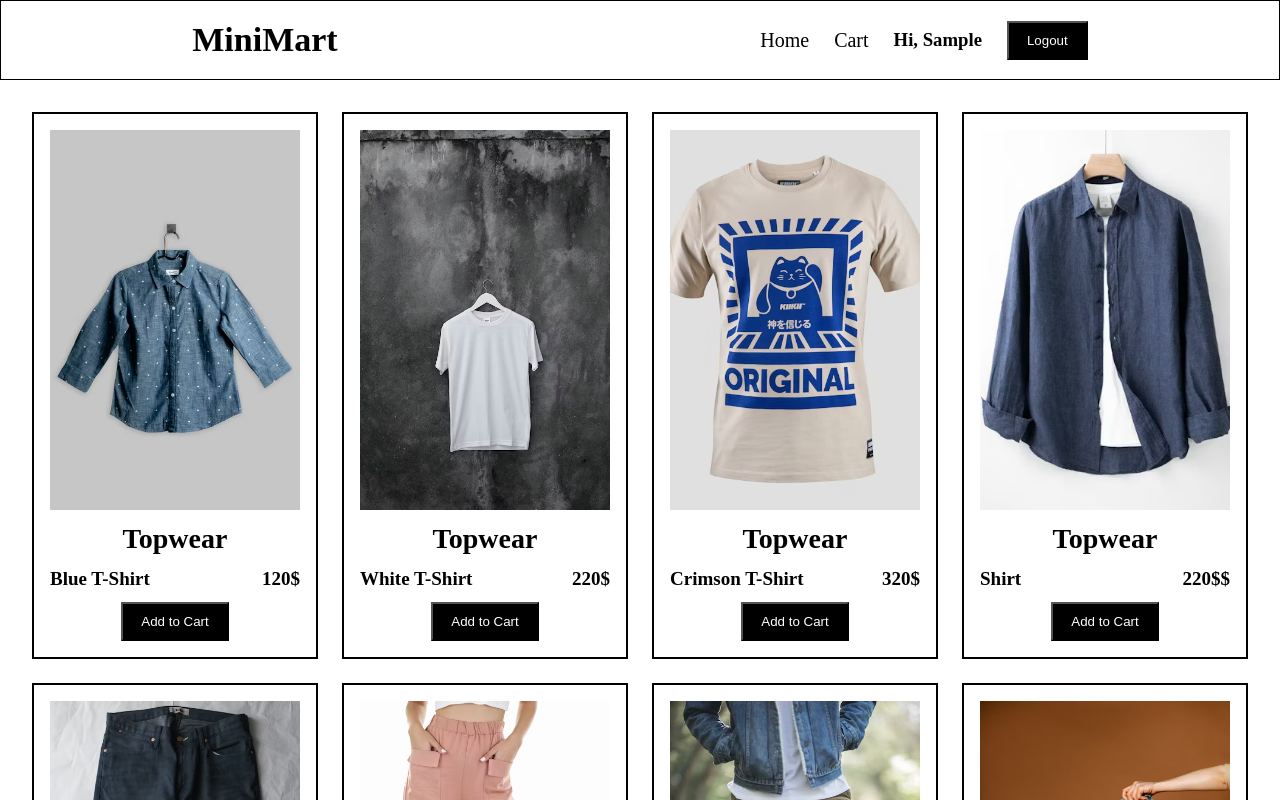
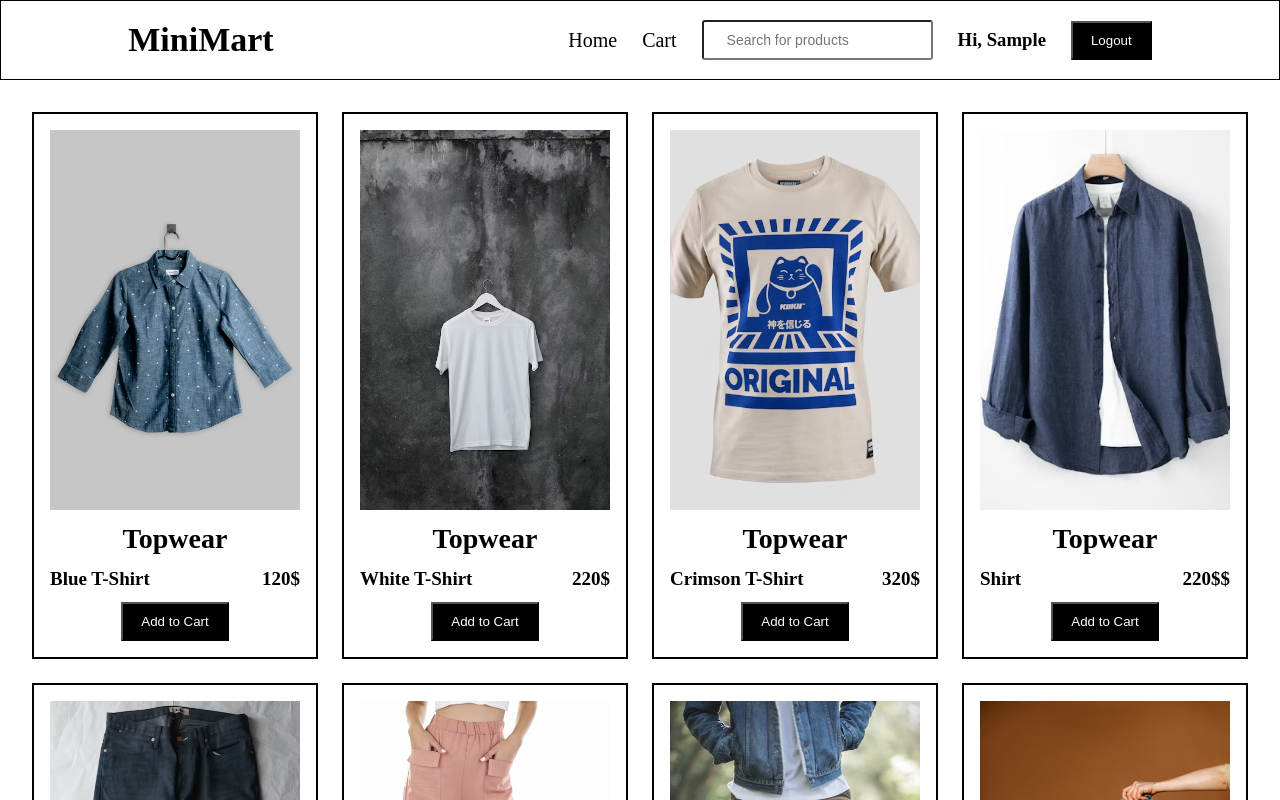
Before and after one commit to IblameNavin/MiniMart, a React app: page / in a window 1280 px wide. Both pictures are taken after typing "Sample", "name@example.com", "Sample123" into the empty fields and a click on the button "Signup". Shown: the top 800 px of the page. Built offline with nearby package versions, Linux system fonts and the light colour scheme; the HTML template or start-up script is replaced by a standard one.

Commit message:
Product filtering Logic Done

```diff
--- a/src/components/Navbar/Navbar.jsx
+++ b/src/components/Navbar/Navbar.jsx
@@ -1,6 +1,7 @@
-import React from 'react'
 import styles from "./Navbar.module.css"
 import { Link, useNavigate } from "react-router-dom"
+import { AppContext } from '../../context/AppContext';
+import { useContext } from "react";
 
 
 const Navbar = ({user, setUser}) => {
@@ -12,6 +13,10 @@ const Navbar = ({user, setUser}) => {
         setUser(null)
         navigate("/login")
     }
+
+    const { searchInput, setSearchInput } = useContext(AppContext)
+
+
   return (
     <>
     <div className = {styles.outerDiv} >
@@ -24,6 +29,7 @@ const Navbar = ({user, setUser}) => {
                 <>
                 <li><Link className = {styles.a}  to = "/" >Home</Link></li>
                 <li><Link className = {styles.a}  to = "/cart">Cart</Link></li>
+                <input type="text" className={styles.input} placeholder='Search for products' value={searchInput} onChange={(e)=>setSearchInput(e.target.value)}/>
                 <h3>Hi, {user.name}</h3>
                 <button className={styles.logout} onClick={handleLogout}>Logout</button>
                 </>
--- a/src/components/Navbar/Navbar.module.css
+++ b/src/components/Navbar/Navbar.module.css
@@ -61,3 +61,9 @@
     color: black;
     transition : background 0.3s  ease-in-out
 }
+
+.input{
+    padding : 10px 23px;
+    font-size: 14px;
+    border-radius: 3px;
+}
--- /dev/null
+++ b/src/context/AppContext.jsx
@@ -0,0 +1,13 @@
+import { createContext, useState } from "react";
+
+export const AppContext = createContext()
+
+export const AppProvider = ({children}) =>{
+    const [searchInput, setSearchInput] = useState("")
+
+    return(
+        <AppContext.Provider value={{ searchInput, setSearchInput }}>
+            {children}
+        </AppContext.Provider>
+    )
+}
--- a/src/main.jsx
+++ b/src/main.jsx
@@ -3,11 +3,14 @@ import { createRoot } from 'react-dom/client'
 import './index.css'
 import { App } from './App'
 import { BrowserRouter } from 'react-router-dom';
+import { AppProvider } from './context/AppContext';
 
 createRoot(document.getElementById('root')).render(
   <StrictMode>
     <BrowserRouter>
+    <AppProvider>
     <App />
+    </AppProvider>
     </BrowserRouter>
   </StrictMode>,
 )
--- a/src/pages/Home/Home.jsx
+++ b/src/pages/Home/Home.jsx
@@ -1,18 +1,27 @@
-import React from 'react'
+import React, { useContext, useEffect } from 'react'
 import { ProductCards } from '../../data/products'
 import styles from "./Home.module.css"
 import { addToCart } from "../../utils/CardUtils"
+import { AppContext } from '../../context/AppContext'
 
 export const Home = ({user}) => {
 
+  const { searchInput, setSearchInput }  = useContext(AppContext)
 
+ useEffect(() => {
+    setSearchInput("")
+  }, [setSearchInput])
+
+  const filterProducts = ProductCards.filter((item)=>
+     item.name.toLowerCase().includes(searchInput.toLowerCase()),
+  )
 
 
   return (
     <>
 
     <div className= {styles.outerDiv} >
-            {ProductCards.map((product)=>
+            {filterProducts.map((product)=>
         <div className= {styles.card} key = {product.id}>
              <>
             <div className= {styles.imgWrapper}>
--- a/src/pages/Home/Home.module.css
+++ b/src/pages/Home/Home.module.css
@@ -13,6 +13,7 @@
   flex-direction: column;
   gap: 0.8rem;
   padding: 1rem;
+  height: fit-content;
 }
 
 .imgWrapper {
```
